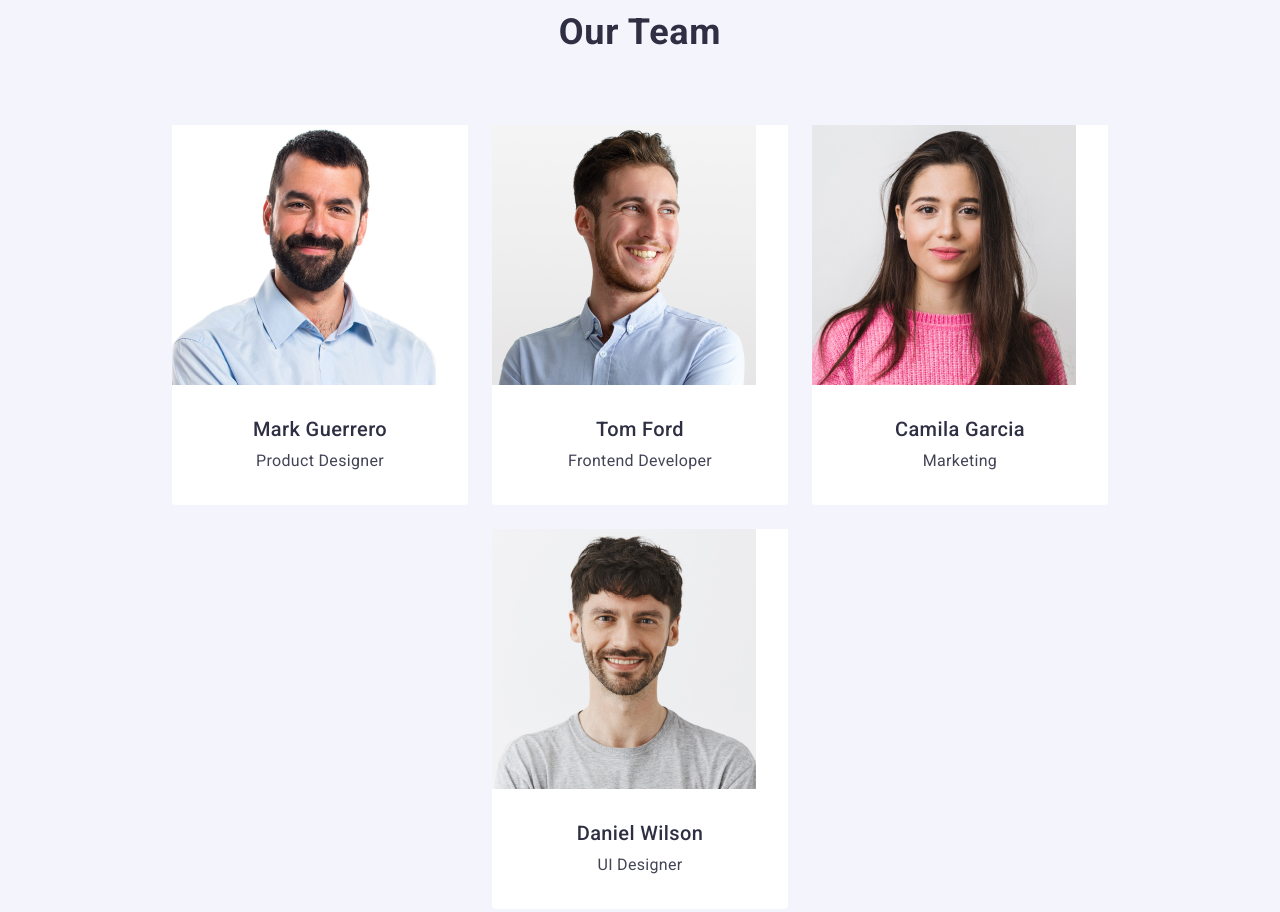
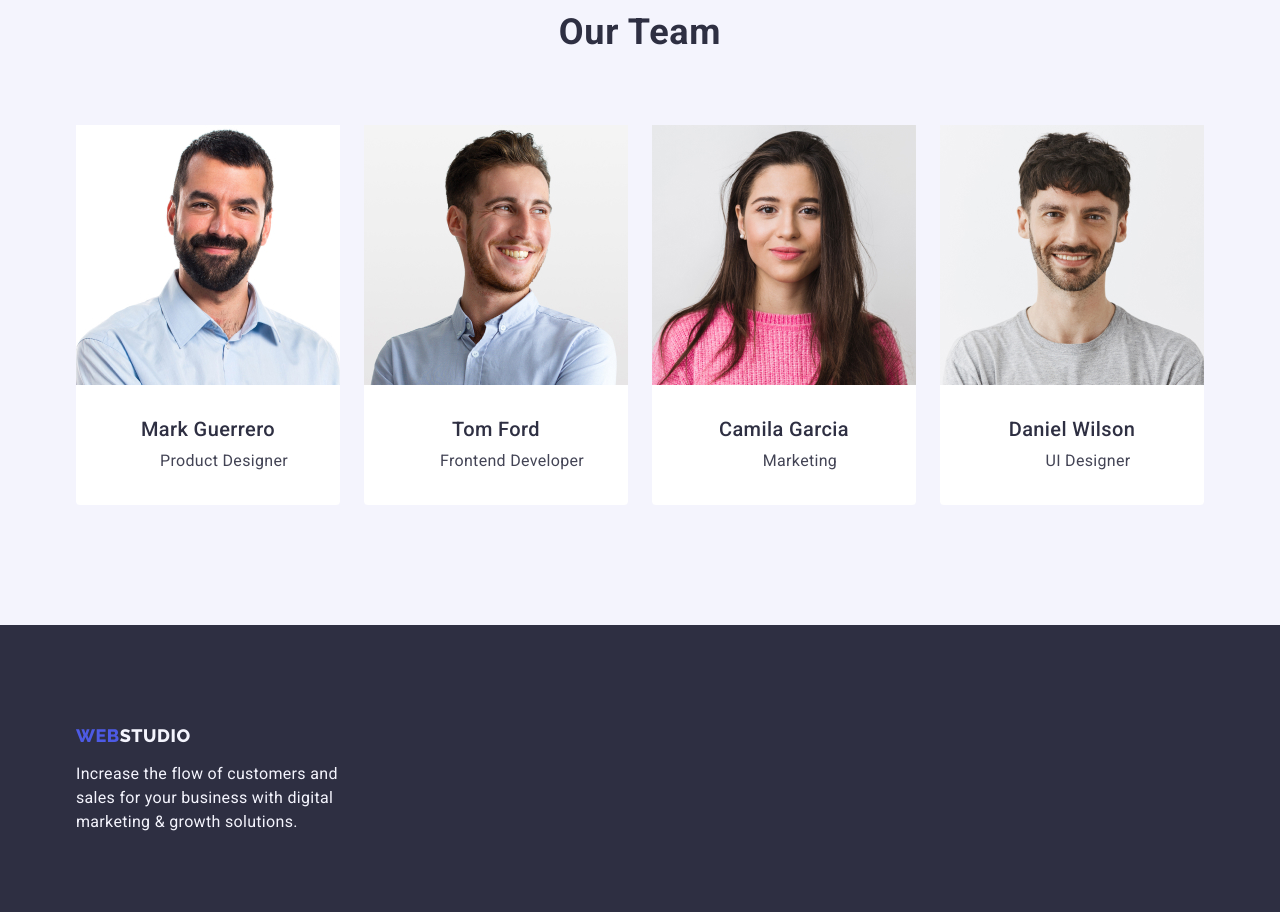
Before and after one commit to Oksanamarusich/goit-markup-hw-03, a plain HTML site: page index.html in a window 1280 px wide. Shown: the part 1680-2592 px from the top of the page. Drawn offline with nearby package versions, Linux system fonts and the light colour scheme.

Commit message:
revised-4

```diff
--- a/css/styles.css
+++ b/css/styles.css
@@ -415,6 +415,7 @@ justify-content: center;
 
 }
 .item-team {
+  width: calc((100% - 72px) / 4);
   border-radius: 0px 0px 4px 4px;
   background-color: var(--primary-white-color);
 }
--- a/index.html
+++ b/index.html
@@ -125,7 +125,7 @@
                             <h2 class="secondary-title">Our Team</h2>
                             <ul class="card-set team-list list">
 
-                                <li class="card-set-item  item-team">
+                                <li class=" item-team">
 
                                     <img class="" src="./images/img.jpg" alt="portret Mark" width="264">
                                     <div class="card-text">
@@ -136,7 +136,7 @@
 
 
                                 </li>
-                                <li class="card-set-item item-team">
+                                <li class=" item-team">
 
                                     <img class="" src="./images/img(1).jpg" alt="portret Tom" width="264">
                                     <div class="card-text">
@@ -146,7 +146,7 @@
 
 
                                 </li>
-                                <li class="card-set-item item-team">
+                                <li class=" item-team">
 
                                     <img class="" src="./images/img(2).jpg" alt="portret Camila" width="264">
                                     <div class="card-text">
@@ -156,7 +156,7 @@
 
 
                                 </li>
-                                <li class="card-set-item item-team">
+                                <li class="item-team">
 
                                     <img class="" src="./images/img(3).jpg" alt="portret Daniel" width="264">
                                     <div class="card-text">
```
